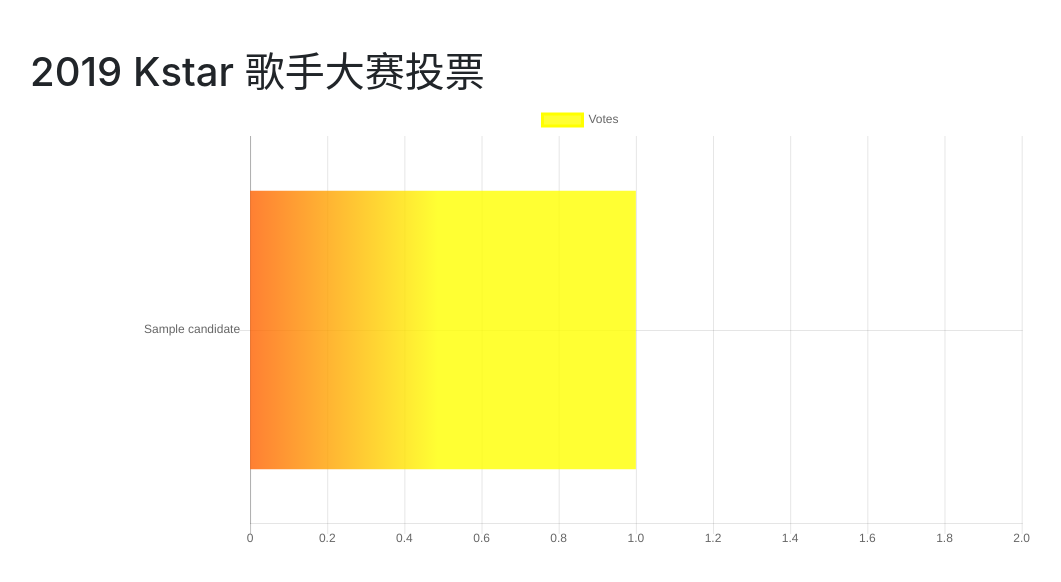
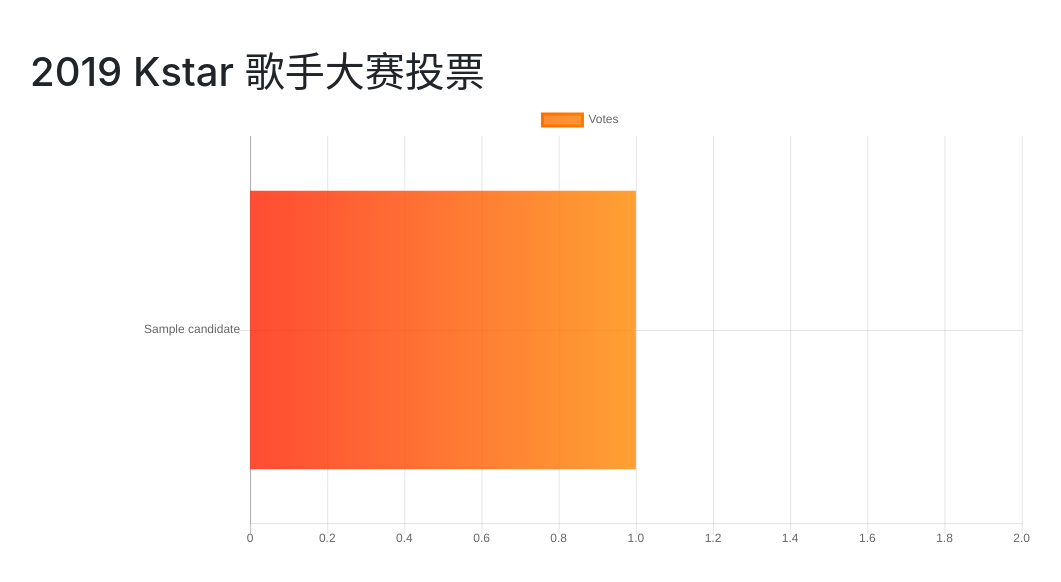
Before and after one commit to breakingdevil/USTC_stunion_backend, a Python web app: template templates/index.html in a window 1280 px wide. Shown: the part 56-638 px from the top of the page, without its empty margins (55-1116 px from the left). Run offline with Jinja, Linux system fonts and the light colour scheme; the template is opened without the code that fills it: most values are stand-ins (such as "Sample title", 1, 10 or a date in 2020); some libraries are stand-ins or nearby versions.

Commit message:
try some other width

```diff
--- a/templates/index.html
+++ b/templates/index.html
@@ -18,9 +18,10 @@
 {% block script %}
 <script type="text/javascript">
 var canvas = $('#voteChart')[0],
-	ctx = canvas.getContext('2d');
-var gradientFill = ctx.createLinearGradient(0, 0, canvas.width, 0);
-var gradientBorder = ctx.createLinearGradient(0, 0, canvas.width, 0);
+	ctx = canvas.getContext('2d'),
+	maxWidth = canvas.parentElement.clientWidth;
+var gradientFill = ctx.createLinearGradient(0, 0, maxWidth, 0);
+var gradientBorder = ctx.createLinearGradient(0, 0, maxWidth, 0);
 gradientFill.addColorStop(0, 'rgba(255, 0, 0, 0.8)');
 gradientFill.addColorStop(1, 'rgba(255, 255, 0, 0.8)');
 gradientBorder.addColorStop(0, 'rgba(255, 0, 0, 1)');
```
